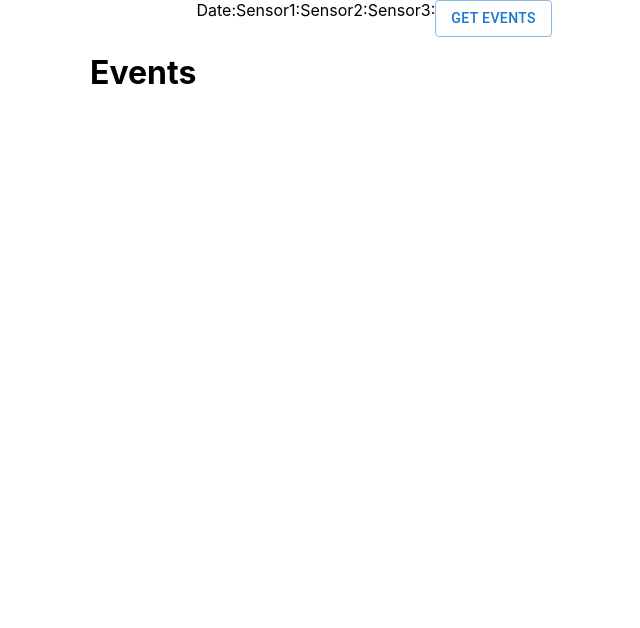
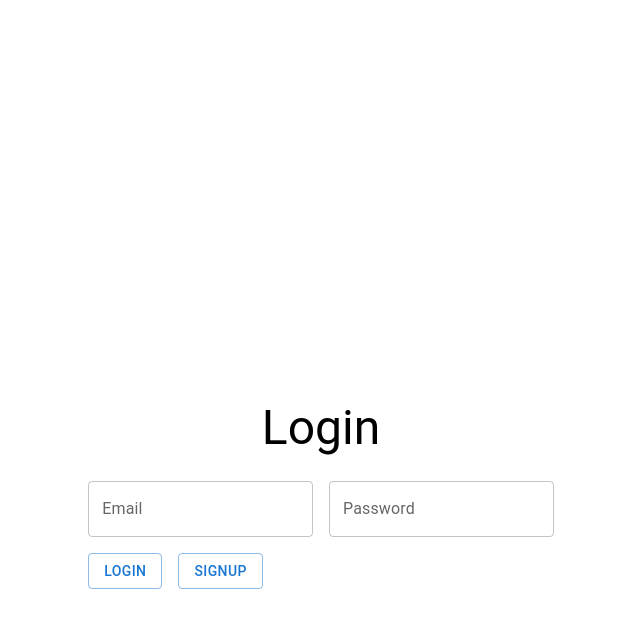
Before and after one commit to zee786/EficodeAssignment, a React (Create React App) app: page /Events in a window 1280 px wide. Shown: the top 628 px of the page, without its empty margins (319-959 px from the left). Built offline with nearby package versions, Linux system fonts and the light colour scheme.

Commit message:
Error handling added

```diff
--- a/src/App.js
+++ b/src/App.js
@@ -1,29 +1,12 @@
 import React, { useState } from "react";
 import { getEvents } from "./MiddlewareAPI";
-import { Button, Typography } from "@mui/material";
-import {
-  useHistory,
-  BrowserRouter as Router,
-  Route,
-  Switch,
-  Redirect,
-  withRouter
-} from "react-router-dom";
+import { BrowserRouter as Router } from "react-router-dom";
 import Login from "./Login";
 import "./App.css";
 
 function App() {
-  const [events, setEvents] = useState({});
-
-  const handleClick = async () => {
-    const eventDetails = await getEvents();
-
-    setEvents(eventDetails);
-    console.log(eventDetails);
-  };
   return (
     <Router>
-
       <Login />
     </Router>
   );
--- a/src/EventDetails.js
+++ b/src/EventDetails.js
@@ -4,28 +4,25 @@ import { Button, Typography } from "@mui/material";
 import { useHistory } from "react-router-dom";
 
 const EventDetails = ({ events }) => {
-  const history= useHistory();
-  console.log('history', history);
+  const history = useHistory();
+  console.log("history", events);
   return (
-    <>
-      <h1>
-        <center>
-          <p>Events</p>
-        </center>
-      </h1>
-      <div className="App">Date: {events?.date}</div>
-      <div className="App">Sensor1: {events?.sensor1}</div>
-      <div className="App">Sensor2: {events?.sensor2}</div>
-      <div className="App">Sensor3: {events?.sensor3}</div>
+    <div>
+      <div>
+        <Button variant="outlined" style={{ alignItems: "center" }}>
+          Back to Login
+        </Button>
+      </div>
+      <Typography variant="h3" gutterBottom>
+        Events
+      </Typography>
       <Typography align="center">
-        <Button
-          variant="outlined"
-          style={{ alignItems: "center" }}
-        >
-          Get Events
-        </Button>
+        <div className="App">Date: {events?.date}</div>
+        <div className="App">Sensor1: {events?.sensor1}</div>
+        <div className="App">Sensor2: {events?.sensor2}</div>
+        <div className="App">Sensor3: {events?.sensor3}</div>
       </Typography>
-    </>
+    </div>
   );
 };
 
--- a/src/Login.js
+++ b/src/Login.js
@@ -1,5 +1,7 @@
-import { useState } from "react";
+import { useState, useEffect } from "react";
 import Box from "@mui/material/Box";
+import { has, isEmpty } from "lodash";
+
 import { Typography, Button, Stack, Grid } from "@mui/material";
 import { getEvents, getToken, login } from "./MiddlewareAPI";
 import {
@@ -16,6 +18,8 @@ import EventDetails from "./EventDetails";
 const Login = () => {
   const [email, setEmail] = useState("");
   const [password, setPassword] = useState("");
+  const [authToken, setAuthToken] = useState(false);
+
   const [tokenResponse, setTokenResponse] = useState(false);
   const [events, setEvents] = useState({});
   const history = useHistory();
@@ -25,37 +29,58 @@ const Login = () => {
   const handleChange = event => {
     setEmail(event.target.value);
   };
+  useEffect(() => {
+    const fetchData = async () => {
+      if (authToken) {
+        const eventResponse = await getEvents(authToken);
+        history.push("/Events");
+        setEvents(eventResponse);
+      }
+    };
+    const timer = setTimeout(() => {
+      fetchData();
+    }, 5000);
+
+    return () => clearTimeout(timer);
+  }, [authToken]);
 
   const handleLogin = async () => {
+    try {
       if (email && password) {
         const loginResponse = await login(email, password);
-      const authToken = loginResponse.accessToken;
-
-      if (authToken) {
-        const eventResponse = await getEvents(authToken);
-        setEvents(eventResponse);
+        if (loginResponse === null) {
+          console.log("loginResponse", loginResponse);
+        } else {
+          setAuthToken(loginResponse.accessToken);
         }
+      }
+    } catch (err) {
+      console.log(err);
     }
   };
   const handleToken = async () => {
+    try {
       if (email && password) {
         const response = await getToken(email, password);
         if (response === null) {
           setTokenResponse(true);
         }
       }
+    } catch (err) {
+      console.log(err);
+    }
   };
-  console.log(events && "Events");
+  console.log(isEmpty(events));
 
   return (
     <Grid container justifyContent="center">
-      {!events ? (
-        <>
-          <h1>
-            <center>
-              <p>Login</p>
-            </center>
-          </h1>
+      {isEmpty(events) ? (
+        <div>
+          <Typography variant="h3" gutterBottom marginTop={50} align="center">
+            Login
+          </Typography>
+          <div>
+            <Typography align="center">
               <Box
                 component="form"
                 sx={{
@@ -93,7 +118,9 @@ const Login = () => {
                   </Stack>
                 </Typography>
               </Box>
-        </>
+            </Typography>
+          </div>
+        </div>
       ) : (
         <Switch>
           <Route exact path="/Events">
--- a/src/MiddlewareAPI.js
+++ b/src/MiddlewareAPI.js
@@ -84,7 +84,6 @@ async function parseResponse(response, isCamelCase = true) {
 // read
 async function get(path, authToken) {
   try {
-
     if (authToken) {
       const response = await fetch(`https://${path}`, {
         headers: {
```
Lines whose indentation alone changed are shown as unchanged.
